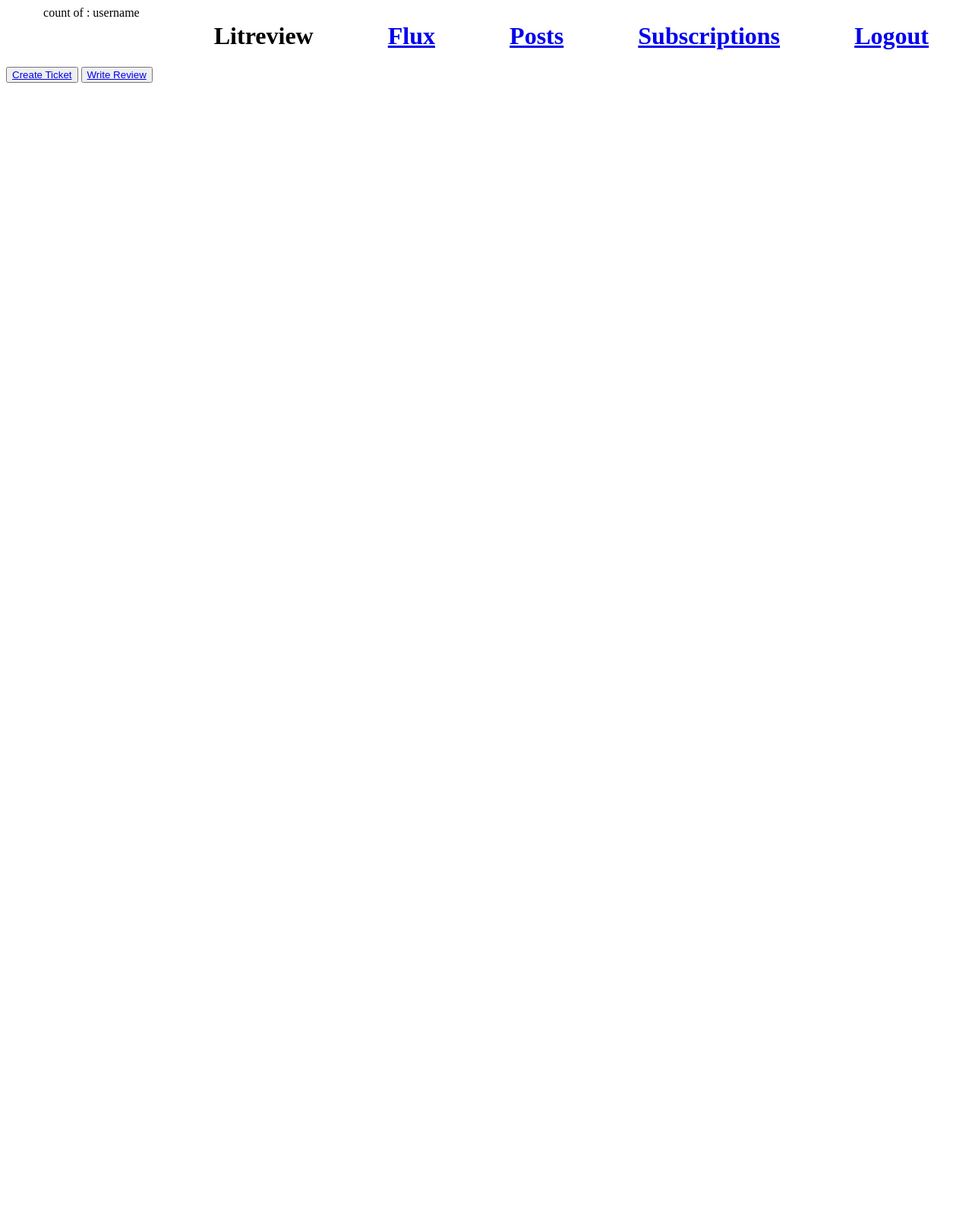
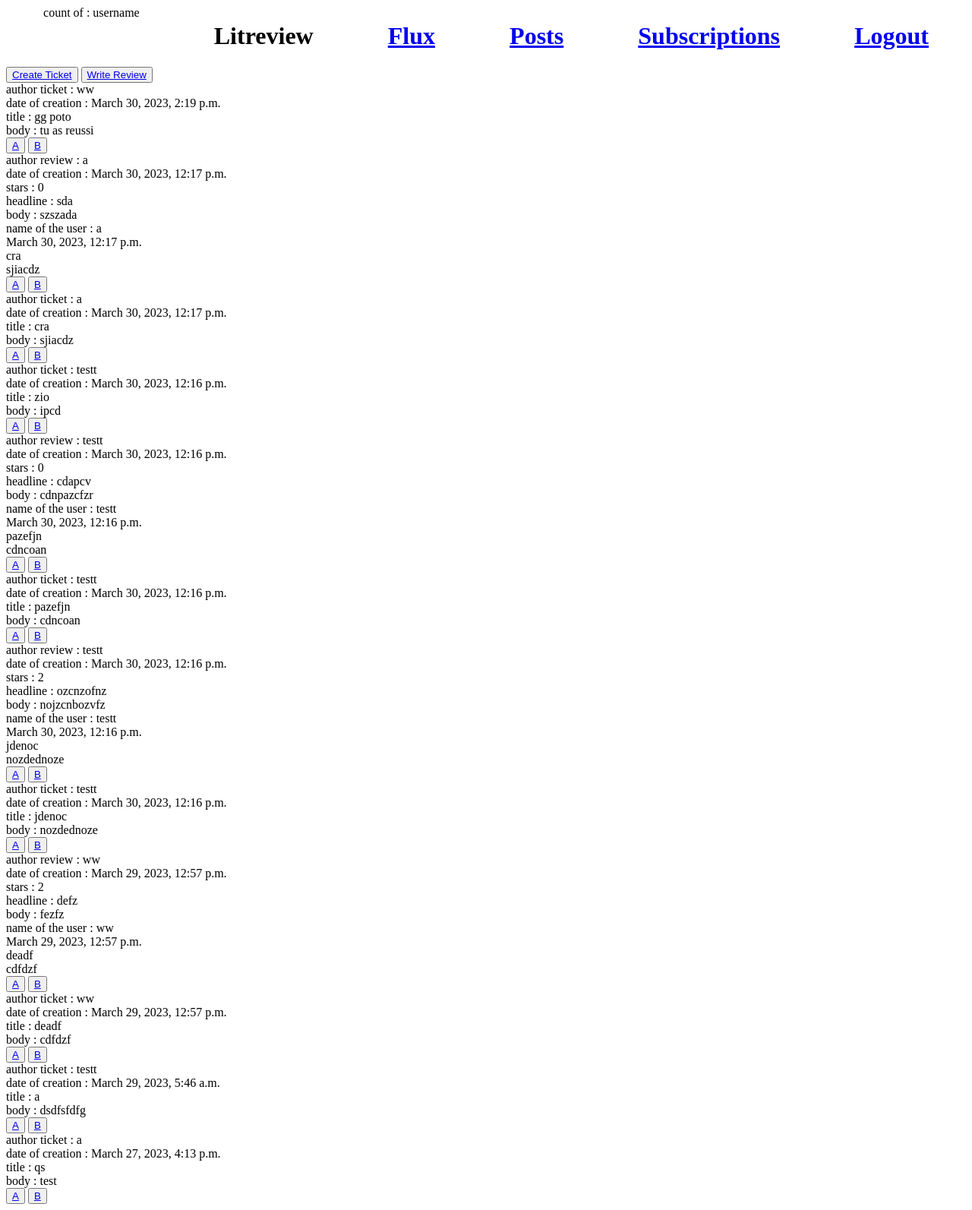
Before and after one commit to alexandre-75/Develop_a_web_application_using_Django, a Django app: page /dashboard/flux in a window 1280 px wide. Shown: the whole page at 76% size. Before the commit the page ends 109 px from the top, so only its background shows below. Run offline with Django 4.2, Linux system fonts and the light colour scheme; a user stored in the database is signed in; data comes from the database, SQL or seed files in the repository; both versions use the stored data as it was after the commit.

Commit message:
add flux reviews + tickets followed users

```diff
--- a/source/reviews/templates/reviews/flux.html
+++ b/source/reviews/templates/reviews/flux.html
@@ -7,4 +7,32 @@
     <button><a href="{% url 'reviews-new_review' %}">Write Review</a></button>
 </div>
 
+{% for post in ss %}
+
+    {% if post in ff %}
+
+        <div> author ticket : {{ post.user.username }}</div>
+        <div>date of creation : {{ post.time_created }}</div>
+        <div>title : {{ post.title }}</div>
+        <div>body : {{ post.description }}</div>
+        <button><a href="#">A</a></button>
+    <button><a href="#">B</a></button>
+
+    {% elif post in f %}
+
+        <div> author review : {{ post.user.username }}</div>
+        <div>date of creation : {{ post.time_created }}</div>
+        <div>stars : {{ post.rating }}</div>
+        <div>headline : {{ post.headline }}</div>
+        <div>body : {{ post.body }}</div>
+        <div>{{ post.ticket.user }}</div>
+        <div>{{ post.ticket.time_created }}</div>
+        <div>{{ post.ticket.title }}</div>
+        <div>{{ post.ticket.description }}</div>
+        <button><a href="#">A</a></button>
+    <button><a href="#">B</a></button>
+
+    {% endif %}
+{%  endfor %}
+
 {% endblock %}
--- a/source/reviews/templates/reviews/posts.html
+++ b/source/reviews/templates/reviews/posts.html
@@ -14,7 +14,7 @@
         <div>{{ post.ticket.user }}</div>
         <div>{{ post.ticket.time_created }}</div>
         <div>{{ post.ticket.title }}</div>
-        <div>"{{ post.ticket.description }}"</div>
+        <div>{{ post.ticket.description }}</div>
 
         <button><a href="{% url 'review-edit' post.id %}" type="submit">Edit</a></button>
         <button><a href="{% url 'review-delete' post.id %}" type="submit">Delete</a></button>
--- a/source/reviews/views.py
+++ b/source/reviews/views.py
@@ -6,7 +6,47 @@
 from .forms import NewTicketForm, NewReviewForm, SearchUserForm
 
 def main(request):
-    return render(request, "reviews/flux.html")
+    list_id_followed_users = []
+    list_id_review_followed_user = []
+    review_final = []
+
+    list_id_ticket_followed_user = []
+    ticket_final = []
+
+    listfinal = []
+
+
+    followed_user = UserFollows.objects.filter(user=request.user)
+
+    for i in followed_user:
+        list_id_followed_users.append(i.followed_user_id)
+
+    review_all_user = Review.objects.all()
+    for i in review_all_user:
+        if i.user_id in list_id_followed_users:
+            list_id_review_followed_user.append(i.id)
+
+    for i in list_id_review_followed_user:
+        reviews = Review.objects.filter(id__in=[i])
+        for z in reviews:
+            review_final.append(z)
+            listfinal.append(z)
+
+    ticket_all_user = Ticket.objects.all()
+    for i in ticket_all_user:
+        if i.user_id in list_id_followed_users:
+            list_id_ticket_followed_user.append(i.id)
+
+    for i in list_id_ticket_followed_user:
+        tickets = Ticket.objects.filter(id__in=[i])
+        for z in tickets:
+            ticket_final.append(z)
+            listfinal.append(z)
+
+    sorted_listfinal = sorted(listfinal, key=lambda post: post.time_created, reverse=True)
+
+    context={"f": review_final, "ff": ticket_final, "ss": sorted_listfinal}
+    return render(request, "reviews/flux.html", context)
 
 def posts(request):
 
@@ -24,6 +64,8 @@
     for tick in tickets:
         if tick.id not in list_review_ticket_id:
             ticket_no_comment.append(tick)
+
+    print(review)
 
     return render(request, "reviews/posts.html", context ={"review":review, "ticket":ticket_no_comment})
 
```
Also changed, not shown: source/db.sqlite3.
